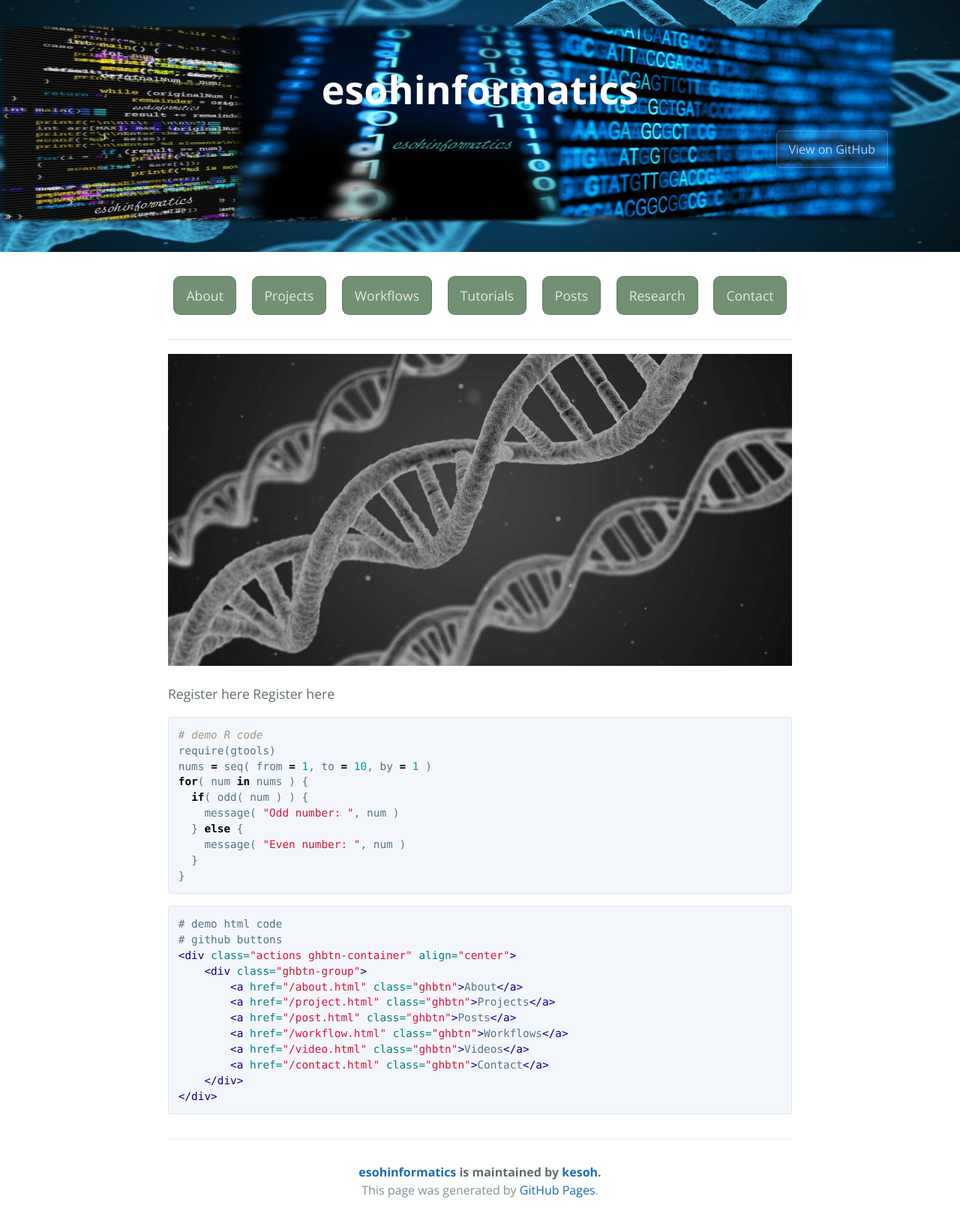
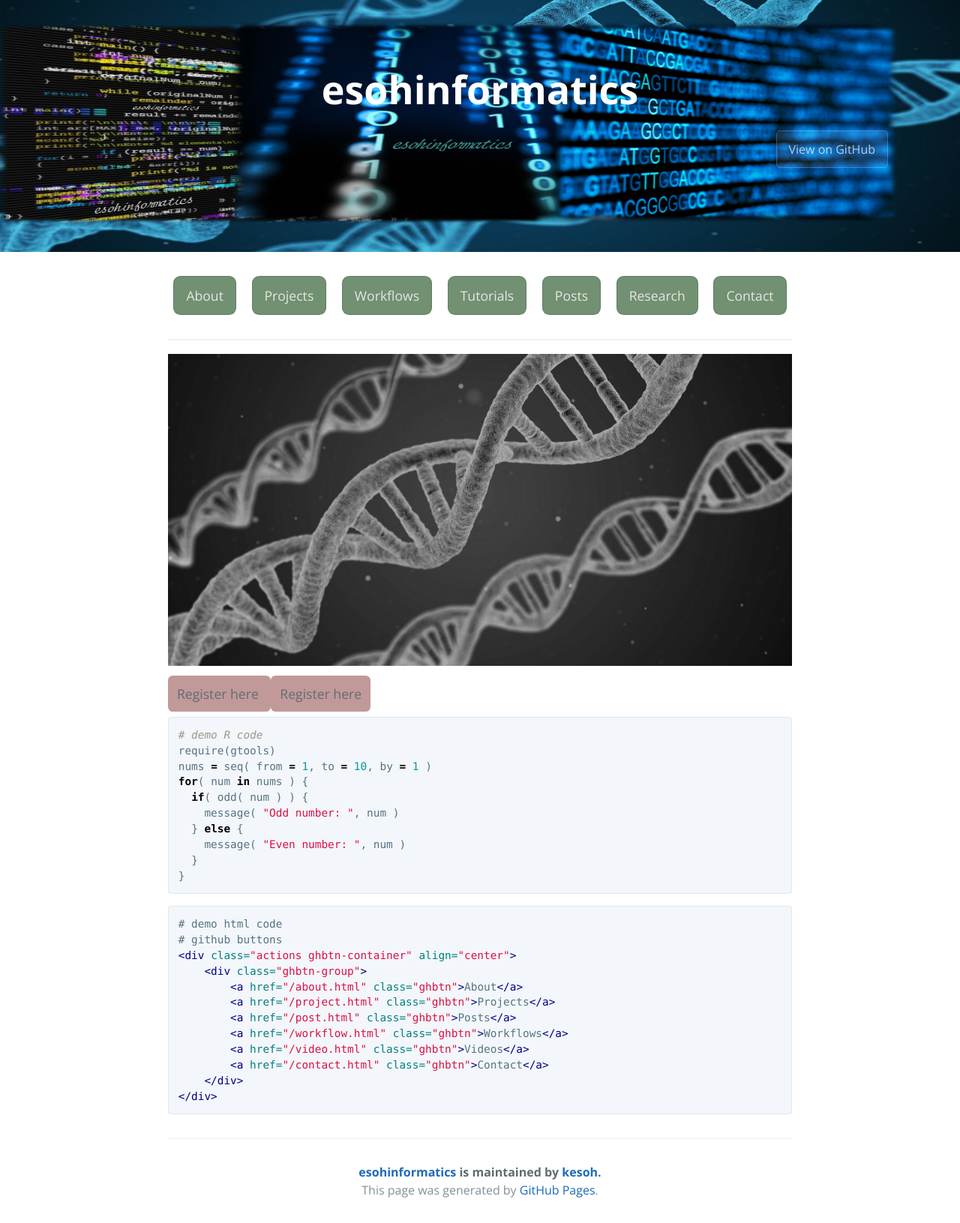
Before and after one commit to esohkevin/esohkevin.github.io, a Jekyll site: the page built from docs/index.md, in a window 1280 px wide. Shown: the whole page at 75% size. Built offline with Jekyll 4.4.1, drawn with Linux system fonts in a browser that asks for light colours; the repository's description, which GitHub fills in, is left out.

```diff
--- a/docs/index.md
+++ b/docs/index.md
@@ -21,23 +21,11 @@
 ![](uploads/dna_greyscale.png)
 
 
-<style>
-
-info-btn {
-  background-color: rgba(100, 0, 0, 0.4);
-  padding: 0.75rem;
-  border-radius: 0.4rem;
-  text-align: center;
-}
-
-</style>
-
-
 <p>
-  <span class="info-btn" align="left">
+  <span style="background-color: rgba(100, 0, 0, 0.4); padding: 0.75rem; border-radius: 0.4rem; text-align: center;" align="left">
     Register here
   </span>
-  <span class="info-btn" align="right">
+  <span style="background-color: rgba(100, 0, 0, 0.4); padding: 0.75rem; border-radius: 0.4rem; text-align: center;" align="right">
     Register here
   </span>
 </p>
```
